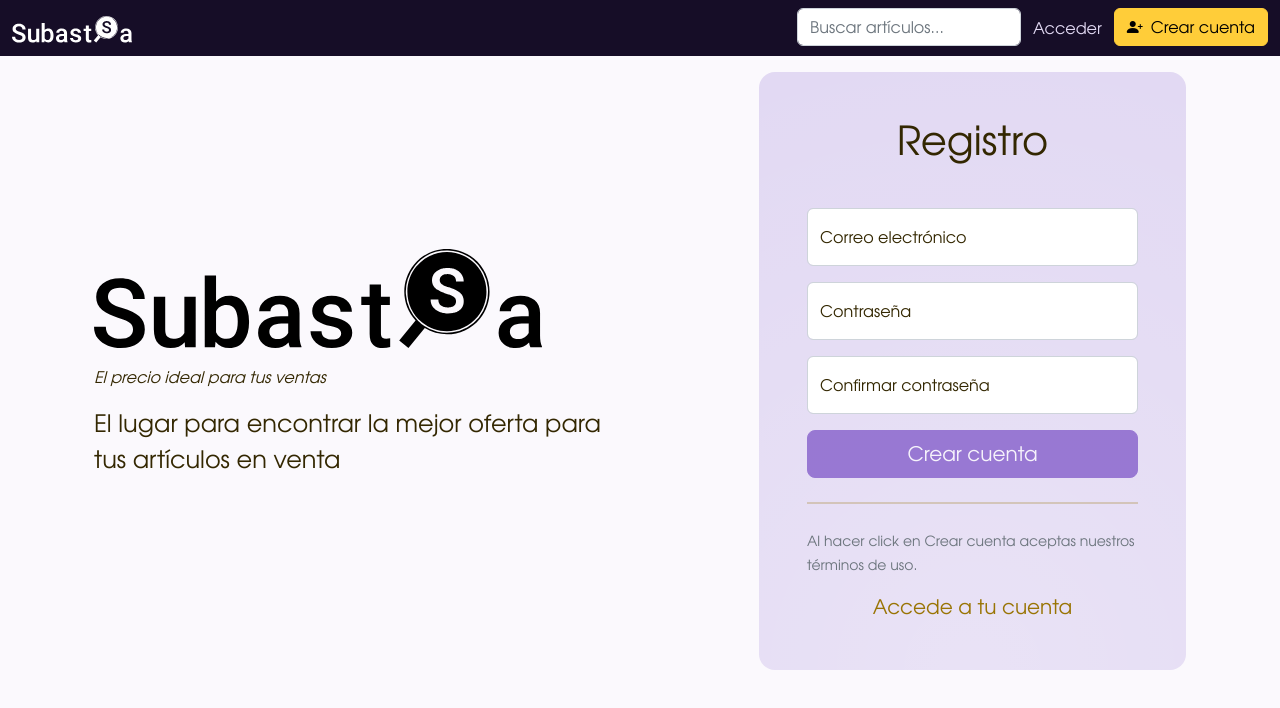
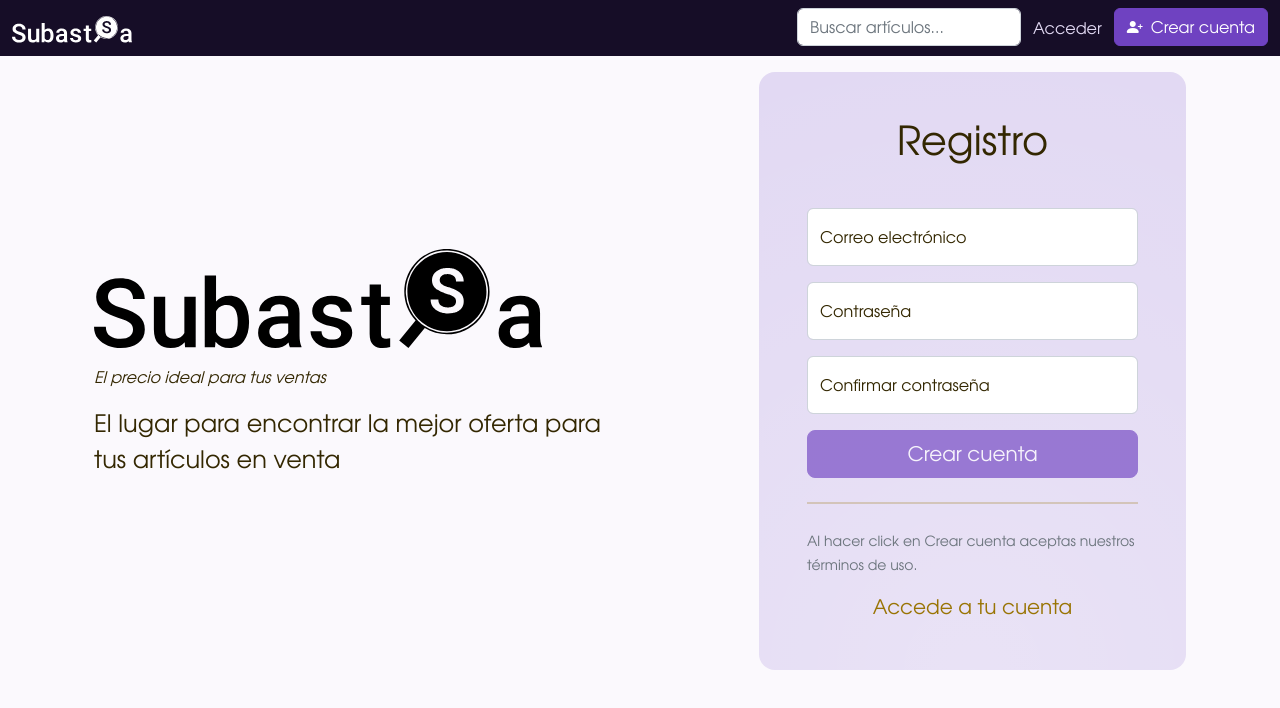
Before and after one commit to wonddark/mercadi, a React (Create React App) app: page / in a window 1280 px wide. Shown: the top 708 px of the page. Built offline with nearby package versions, Linux system fonts and the light colour scheme; no server answers.

Commit message:
Now the button 'Create account' in the top nav have the primary styles

```diff
--- a/src/components/layout/NotLoggedNavItems.tsx
+++ b/src/components/layout/NotLoggedNavItems.tsx
@@ -9,7 +9,7 @@ function NotLoggedNavItems() {
         </Link>
       </li>
       <li className="nav-item">
-        <Link to="/registro" className="btn btn-success">
+        <Link to="/registro" className="btn btn-primary">
           <i className="bi bi-person-plus-fill me-md-2" />
           <span className="d-none d-md-inline">Crear cuenta</span>
         </Link>
```
